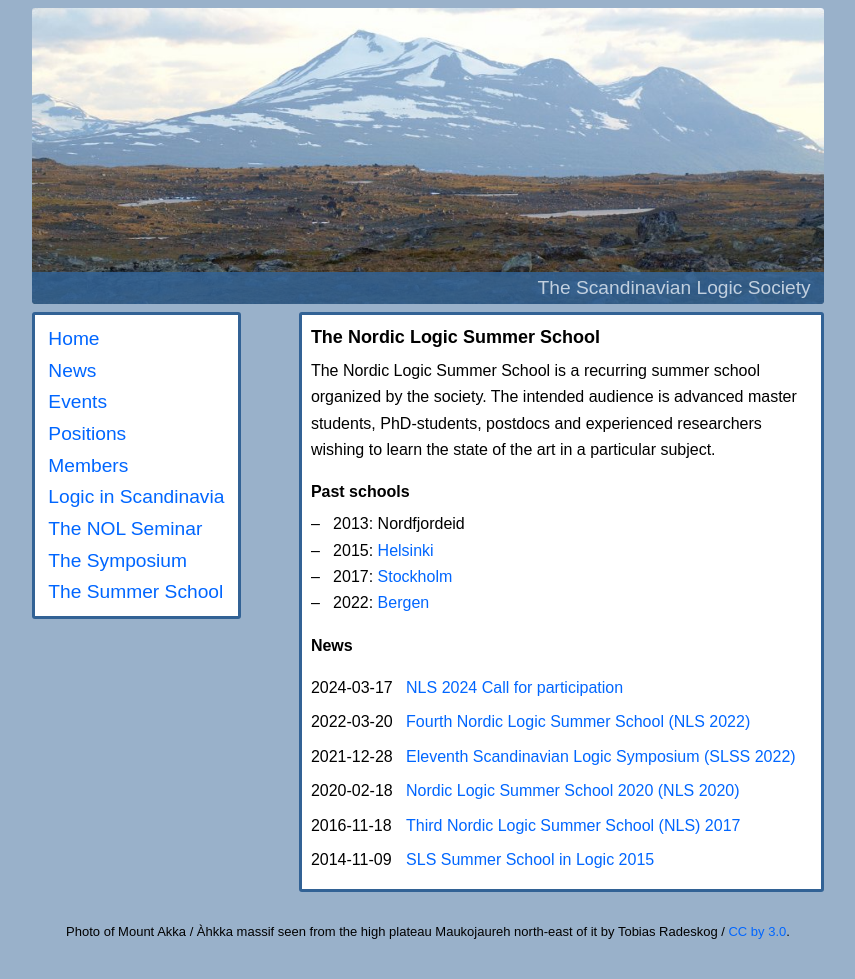
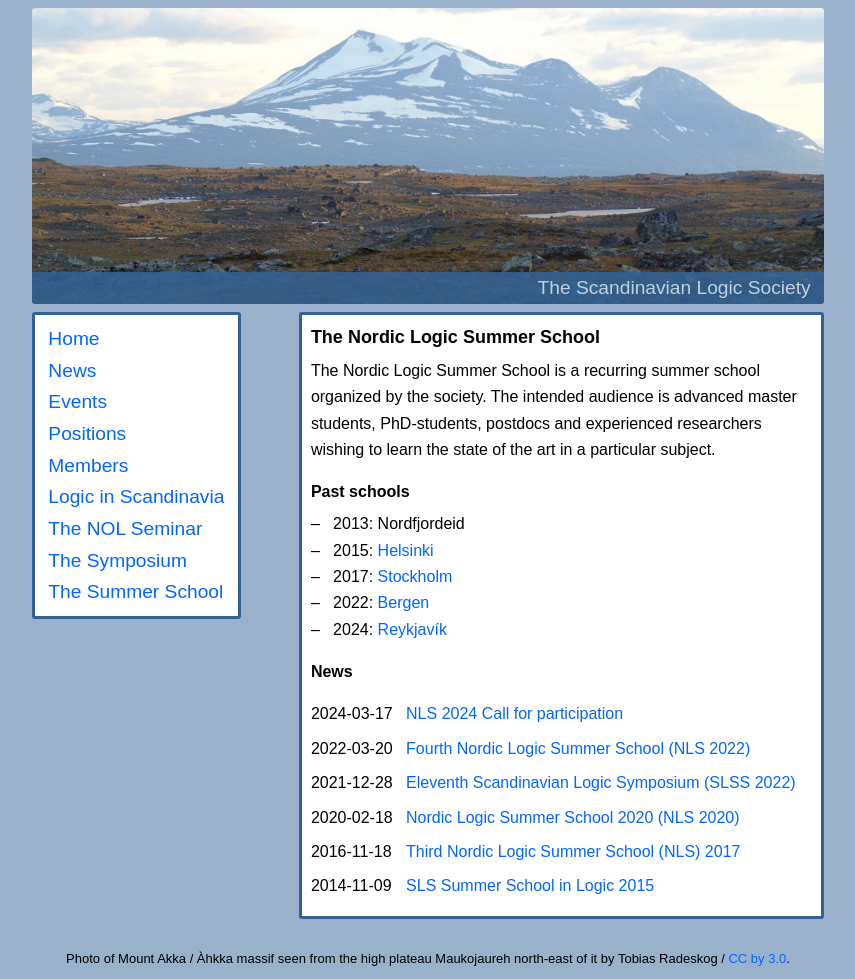
Before and after one commit to scandinavianlogic/scandinavianlogic.github.io, a Jekyll site: the page built from summer-school.md, in a window 1280 px wide. Shown: the whole page, without its empty margins (212-1067 px from the left). Built offline with Jekyll 4.4.1, drawn with Linux system fonts in a browser that asks for light colours; before the commit the page ends 952 px from its top, so only the background shows below that.

Commit message:
add Reykjavík 2024 to the list of summer schools

```diff
--- a/summer-school.md
+++ b/summer-school.md
@@ -15,6 +15,7 @@ particular subject.
 - 2015: [Helsinki](https://web.archive.org/web/20161117234437/https://www.helsinki.fi/sls2015/index.html)
 - 2017: [Stockholm](https://www.math-stockholm.se/en/konferenser-och-akti/logic-in-stockholm-2/nls-summer-school-in)
 - 2022: [Bergen](https://scandinavianlogic2020.w.uib.no/fourth-nordic-logic-summer-school-nls-2020/)
+- 2024: [Reykjavík](https://scool24.github.io/NLS/)
 
 ### News
 
```
